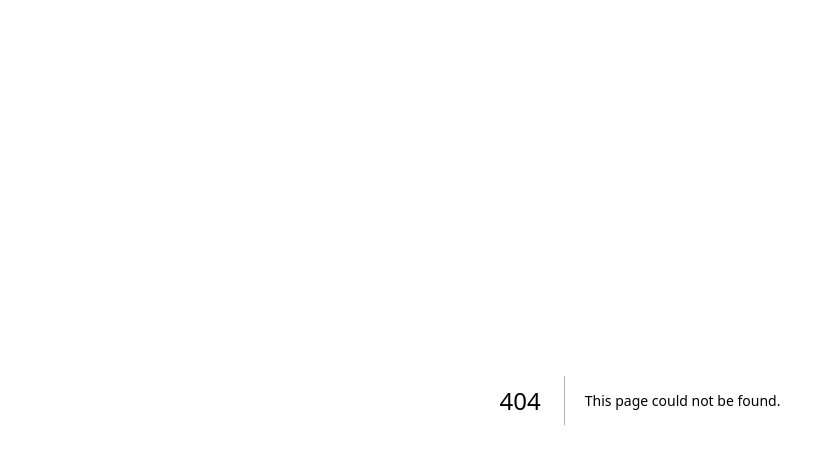
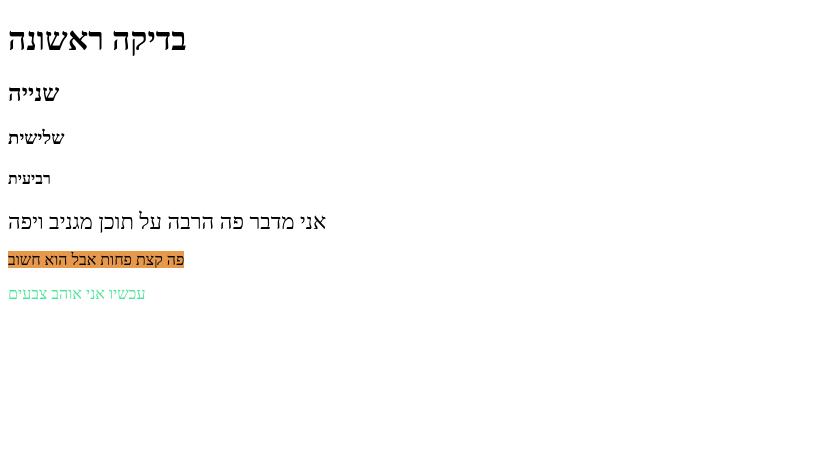
Before and after one commit to Jiggle-89/docs, a Next.js app: page /tkina/testpage in a window 1280 px wide. Before the commit this address had no page. Shown: the top 464 px of the page, without its empty margins (0-835 px from the left). Built offline with nearby package versions, Linux system fonts and the light colour scheme.

Commit message:
בדיקה אחרונה להיום אני עייף

```diff
--- /dev/null
+++ b/pages/tkina/testpage.mdx
@@ -0,0 +1,7 @@
+# בדיקה ראשונה
+## שנייה
+### שלישית
+#### רביעית
+<p><span style={{fontSize: "22px"}}>אני מדבר פה הרבה על תוכן מגניב ויפה</span></p>
+<p><span style={{backgroundColor: "hsl(30, 75%, 60%)"}}>פה קצת פחות אבל הוא חשוב</span></p>
+<p><span style={{color: "hsl(150, 75%, 60%)"}}>עכשיו אני אוהב צבעים</span></p>
```
